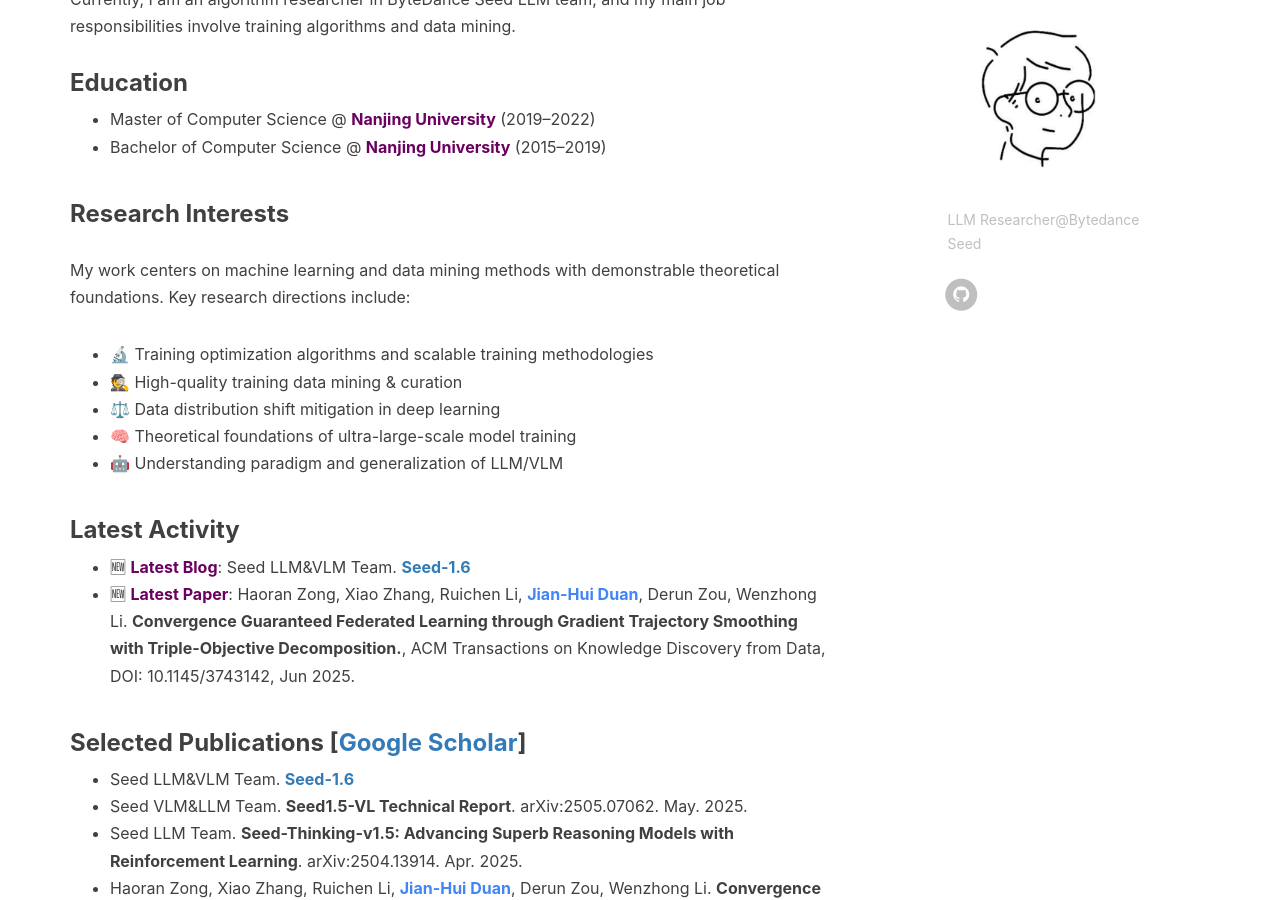
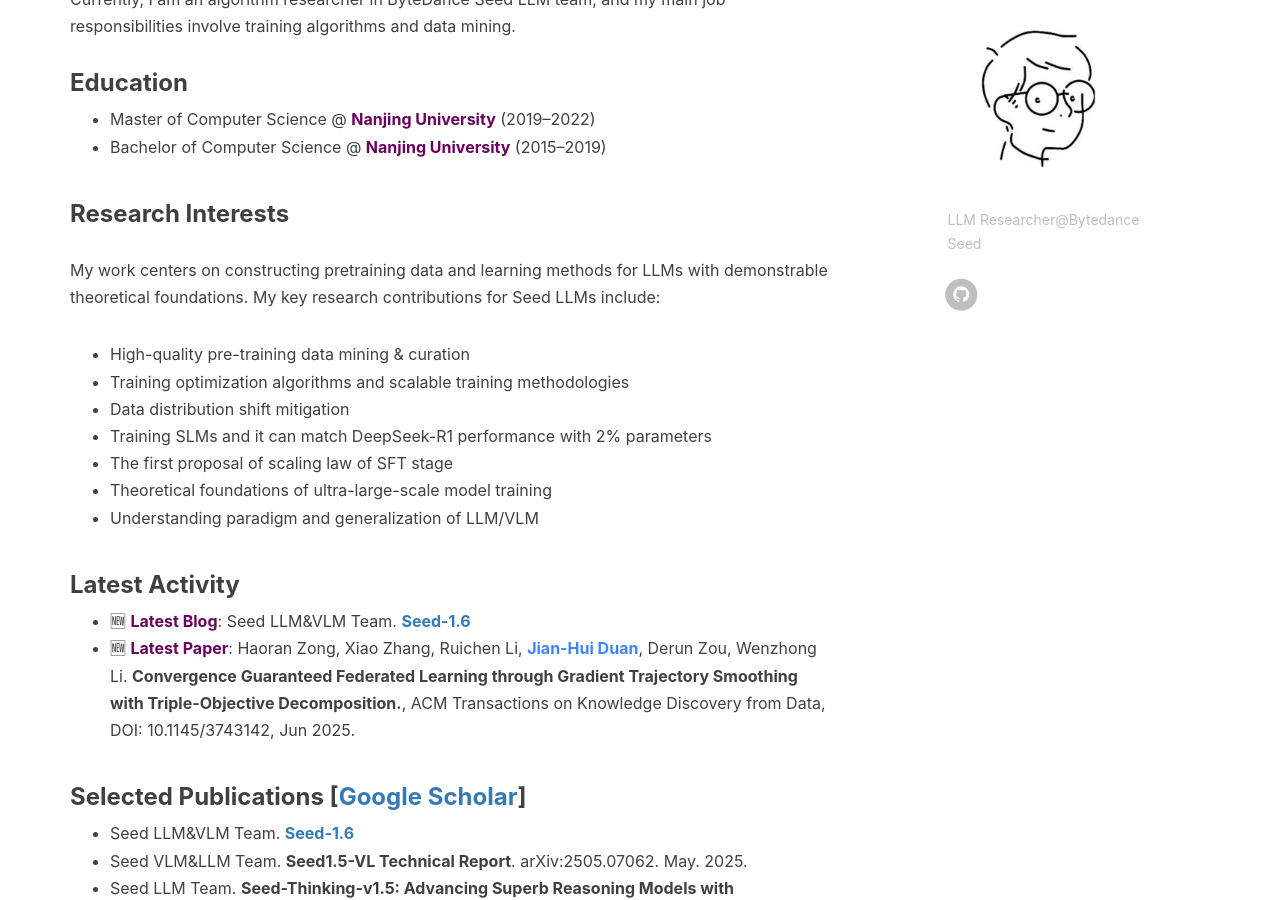
Before and after one commit to EnzoDuan/EnzoDuan.github.io, a Jekyll site: the page built from index.html, in a window 1280 px wide and 900 px high, scrolled down 651 px. Built offline with Jekyll 4.4.1, drawn with Linux system fonts in a browser that asks for light colours; nearby versions of some CDN libraries; the list of posts is cut into pages by our own code; comment, search, counter and statistics services are not loaded.

Commit message:
new contributions

```diff
--- a/_includes/about/en.md
+++ b/_includes/about/en.md
@@ -11,12 +11,14 @@ Currently, I am an algorithm researcher in ByteDance Seed LLM team, and my main
 
 ### Research Interests
 
-My work centers on machine learning and data mining methods with demonstrable theoretical foundations. Key research directions include:
-- 🔬 Training optimization algorithms and scalable training methodologies
-- 🕵️ High-quality training data mining & curation
-- ⚖️ Data distribution shift mitigation in deep learning
-- 🧠 Theoretical foundations of ultra-large-scale model training
-- 🤖 Understanding paradigm and generalization of LLM/VLM
+My work centers on constructing pretraining data and learning methods for LLMs with demonstrable theoretical foundations. My key research contributions for Seed LLMs include:
+- High-quality pre-training data mining & curation
+- Training optimization algorithms and scalable training methodologies
+- Data distribution shift mitigation
+- Training SLMs and it can match DeepSeek-R1 performance with 2% parameters
+- The first proposal of scaling law of SFT stage
+- Theoretical foundations of ultra-large-scale model training
+- Understanding paradigm and generalization of LLM/VLM
 
 ### Latest Activity
 - 🆕 <span style="color:rgb(106, 0, 95);"><b>Latest Blog</b></span>: Seed LLM&VLM Team. **[Seed-1.6](https://seed.bytedance.com/en/seed1_6)**
--- a/_includes/about/zh.md
+++ b/_includes/about/zh.md
@@ -7,12 +7,14 @@
 - 理学学士 (计算机科学与技术@<span style="color:rgb(106, 0, 95);"><b>南京大学</b></span> ) (2015–2019)
 
 ### 研究方向
-我的主要研究方向为理论基础可论证的机器学习和数据挖掘方法，同时对高效的深度学习训练方式充满热情。主要的研究领域为以下课题：
-- 训练优化与训练方式探索
-- 高质量训练数据挖掘
+我的主要研究方向为预训练数据构建和基于可证明基础理论的大语言模型训练方案研究。对Seed大语言模型的贡献主要为：
+- 高质量预训练数据挖掘与精调
+- 预训练优化与可扩展训练方式探索
 - 数据分布漂移对深度学习的影响
+- 训练小模型并以2%的参数量达到DeepSeek-R1的性能
+- 首次提出SFT阶段的scaling law
 - 机器学习基础理论与超大规模训练的结合
-- 大语言模型理解性范式与泛化性研究
+- 大语言模型/语言视觉模型的理解性范式与泛化性研究
 
 ### 最新活动
 - 🆕 <span style="color:rgb(106, 0, 95);"><b>Latest Blog</b></span>: Seed LLM&VLM Team. **[Seed-1.6](https://seed.bytedance.com/en/seed1_6)**
```
